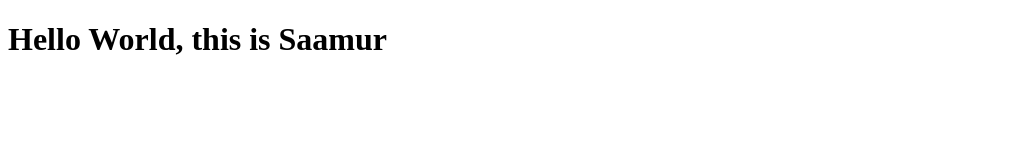
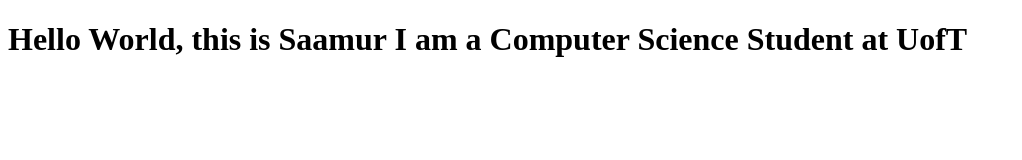
Before and after one commit to saamur-ahmed/portfolio, a plain HTML site: page index.html in a window 1280 px wide. Shown: the whole page, without its empty margins (0-1022 px from the left). Drawn offline with Linux system fonts and the light colour scheme.

Commit message:
Added University

```diff
--- a/index.html
+++ b/index.html
@@ -8,6 +8,7 @@
     <body>
       <h1>
         Hello World, this is Saamur
+        I am a Computer Science Student at UofT
       </h1>
     </body>
 </html>
```
